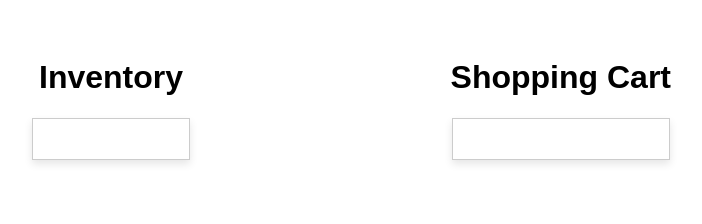
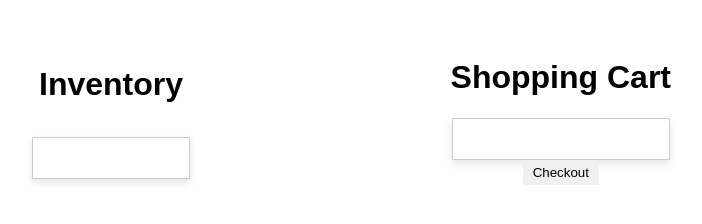
Before and after one commit to yingshill/shopping_cart, a website: page index.html in a window 1280 px wide. Shown: the whole page, without its empty margins (285-987 px from the left). Drawn offline with Linux system fonts and the light colour scheme; no server answers.

Commit message:
Moved the checkout button outside of the shopping cart wrapper

```diff
--- a/index.html
+++ b/index.html
@@ -18,6 +18,7 @@
         <div id="cart-container" class="container">
             <h1>Shopping Cart</h1>
             <div id="cart-wrapper" class="box"></div>
+            <button id="checkout-btn">Checkout</button>
         </div>
     </div>
 
```
